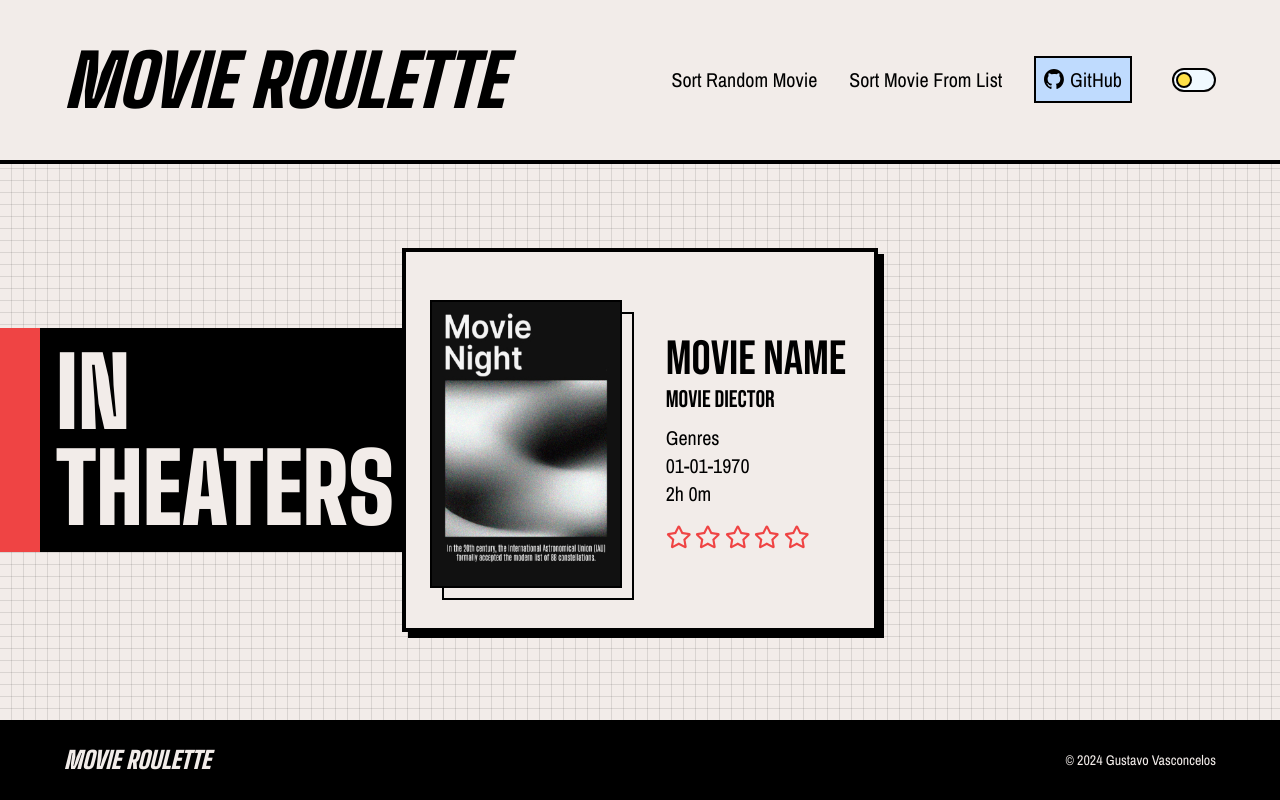
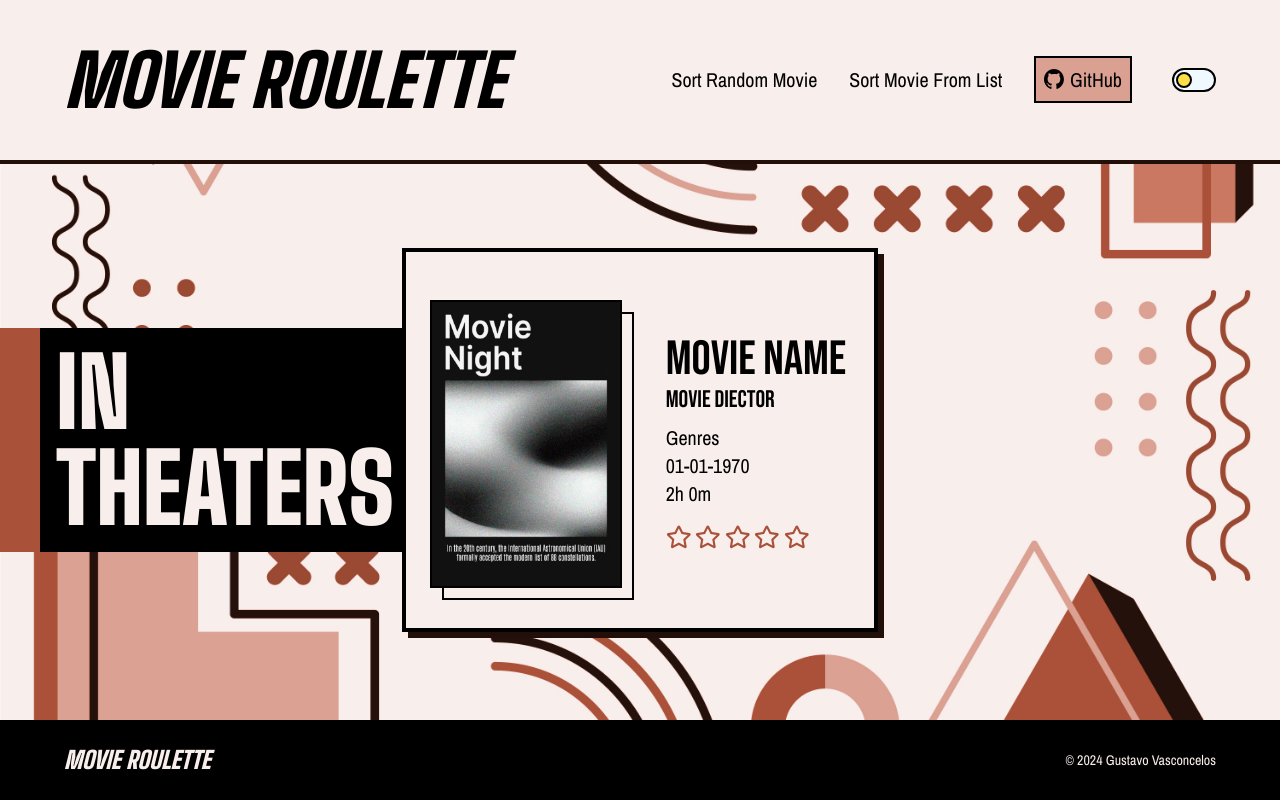
Before and after one commit to gusvsconcelos/movie-roulette, a React (Vite) app: page /#/ in a window 1280 px wide. Built offline with nearby package versions, Linux system fonts and the light colour scheme; no server answers.

Commit message:
change background

```diff
--- a/src/components/layout/Footer.tsx
+++ b/src/components/layout/Footer.tsx
@@ -3,8 +3,8 @@ import { Title } from '../ui/Title';
 export function Footer() {
   return (
     <footer className='flex justify-center items-center p-10 bg-black'>
-      <Title styles='absolute left-16 text-[#f2ece9] text-2xl' />
-      <p className='absolute right-16 text-sm font-ui text-[#f2ece9] antialiased hover:underline underline-offset-4'>
+      <Title styles='absolute left-16 text-[#F8EEEC] text-2xl' />
+      <p className='absolute right-16 text-sm font-ui text-[#F8EEEC] antialiased hover:underline underline-offset-4'>
         &copy; {new Date().getFullYear()}{' '}
         <a href='https://www.linkedin.com/in/gusvsconcelos' target='_blank'>
           Gustavo Vasconcelos
--- a/src/components/layout/Header.tsx
+++ b/src/components/layout/Header.tsx
@@ -4,7 +4,7 @@ import { ToggleSwitch } from '../ui/ToggleSwitch';
 
 export function Header() {
   return (
-    <header className='flex justify-center items-center p-20 bg-[#f2ece9] shadow-header'>
+    <header className='flex justify-center items-center p-20 bg-[#F8EEEC] shadow-header'>
       <Title styles='absolute left-16 text-7xl text-black' />
       <Nav />
       <ToggleSwitch />
--- a/src/components/ui/Card.tsx
+++ b/src/components/ui/Card.tsx
@@ -13,7 +13,7 @@ interface props {
 
 export function Card(prop: props) {
   return (
-    <article className='flex justify-center items-center w-fit h-fit min-w-96 m-2 p-3 border-4 border-black bg-[#f2ece9] shadow-brute'>
+    <article className='flex justify-center items-center w-fit h-fit min-w-96 m-2 p-3 border-4 border-black bg-[#F8EEEC] shadow-brute'>
       {/* Movie poster */}
       <div className='relative w-56 h-80 m-1'>
         <div className='absolute top-8 left-5 w-48 h-72 border-2 border-black'></div>
--- a/src/components/ui/Nav.tsx
+++ b/src/components/ui/Nav.tsx
@@ -14,7 +14,7 @@ export function Nav() {
         Sort Movie From List
       </Link>
       <a
-        className='mx-4 p-2 border-2 border-black bg-blue-200 hover:shadow-button'
+        className='mx-4 p-2 border-2 border-black bg-[#DAA192] hover:shadow-button'
         href='https://github.com/gusvsconcelos/movie-roulette.git'
         target='_blank'>
         <img
--- a/src/components/ui/Rating.tsx
+++ b/src/components/ui/Rating.tsx
@@ -15,7 +15,7 @@ export function Rating({ rate }: { rate: number }) {
   }
 
   return (
-    <div className='inline-flex mt-4 text-red-500 text-[1.6rem] drop-shadow-outline'>
+    <div className='inline-flex mt-4 text-[#AA5139] text-[1.6rem] drop-shadow-outline'>
       {stars}
     </div>
   );
--- a/src/components/ui/Title.tsx
+++ b/src/components/ui/Title.tsx
@@ -11,7 +11,7 @@ export function Title({ styles }: { styles: string }) {
 export function InTheater() {
   return (
     <h1
-      className={`absolute left-[2.5rem] top-100 p-4 text-[#f2ece9] font-title font-black text-8xl antialiased bg-black shadow-[-40px_0] shadow-red-500`}>
+      className={`absolute left-[2.5rem] top-100 p-4 text-[#F8EEEC] font-title font-black text-8xl antialiased bg-black shadow-[-40px_0] shadow-[#AA5139]`}>
       IN <br /> THEATERS
     </h1>
   );
@@ -20,7 +20,7 @@ export function InTheater() {
 export function RandomMovie() {
   return (
     <h1
-      className={`absolute left-[2.5rem] top-100 p-4 text-[#f2ece9] font-title font-black text-8xl antialiased bg-black shadow-[-40px_0] shadow-red-500`}>
+      className={`absolute left-[2.5rem] top-100 p-4 text-[#F8EEEC] font-title font-black text-8xl antialiased bg-black shadow-[-40px_0] shadow-[#AA5139]`}>
       RANDOM <br /> SORTING
     </h1>
   );
@@ -29,7 +29,7 @@ export function RandomMovie() {
 export function ListSorting() {
   return (
     <h1
-      className={`absolute left-[2.5rem] top-100 p-4 text-[#f2ece9] font-title font-black text-8xl antialiased bg-black shadow-[-40px_0] shadow-red-500`}>
+      className={`absolute left-[2.5rem] top-100 p-4 text-[#F8EEEC] font-title font-black text-8xl antialiased bg-black shadow-[-40px_0] shadow-[#AA5139]`}>
       LIST <br /> SORTING
     </h1>
   );
--- a/src/components/ui/ToggleSwitch.tsx
+++ b/src/components/ui/ToggleSwitch.tsx
@@ -3,7 +3,7 @@ export function ToggleSwitch() {
     <label className='absolute right-16 inline-flex items-center cursor-pointer'>
       <input type='checkbox' value='' className='sr-only peer' />
       <div className="w-11 h-6 rounded-full border-2 border-black bg-sky-50  peer-checked:bg-sky-950 after:content-[''] after:absolute after:top-[4px] after:left-[4px] after:w-4 after:h-4 after:bg-yellow-300 peer-checked:after:bg-slate-300 after:rounded-full after:border-2 after:border-black after:transition-all peer-checked:after:translate-x-5 "></div>
-      <span className='invisible absolute z-10 w-24 top-full left-0 ml-[-60%] mt-2 p-2 bg-black text-[#f2ece9] text-center font-ui antialiased peer-hover:visible'>
+      <span className='invisible absolute z-10 w-24 top-full left-0 ml-[-60%] mt-2 p-2 bg-black text-[#F8EEEC] text-center font-ui antialiased peer-hover:visible'>
         Dark Mode
       </span>
     </label>
--- a/src/styles/index.css
+++ b/src/styles/index.css
@@ -10,10 +10,8 @@
 @tailwind components;
 @tailwind utilities;
 
-body {
-  background: linear-gradient(-90deg, rgba(0, 0, 0, 0.1) 1px, transparent 1px),
-    linear-gradient(rgba(0, 0, 0, 0.1) 1px, transparent 1px), #f2ece9;
-  background-size: 12px 12px, 12px 12px, 120px 120px, 120px 120px, 120px 120px,
-    120px 120px, 120px 120px, 120px 120px;
+#root {
+  background: #fefce8 url(../assets/images/background-light.jpg) no-repeat
+    center/cover;
   overflow: hidden;
 }
--- a/tailwind.config.js
+++ b/tailwind.config.js
@@ -4,12 +4,12 @@ export default {
   theme: {
     extend: {
       dropShadow: {
-        brute: '4px 4px 0 rgb(0 0 0)',
+        brute: '4px 4px 0 rgb(35 15 10)',
       },
       boxShadow: {
-        brute: '6px 6px 0 rgb(0 0 0)',
-        header: '0 4px 0 rgb(0 0 0)',
-        button: '4px 4px 0 rgb(0 0 0)',
+        brute: '6px 6px 0 rgb(35 15 10)',
+        header: '0 4px 0 rgb(35 15 10)',
+        button: '4px 4px 0 rgb(35 15 10)',
       },
       fontFamily: {
         title: ['Big Shoulders Display', 'sans-serif'],
```
Also changed, not shown: src/assets/images/background-dark.jpg (added), src/assets/images/background-light.jpg (added).
